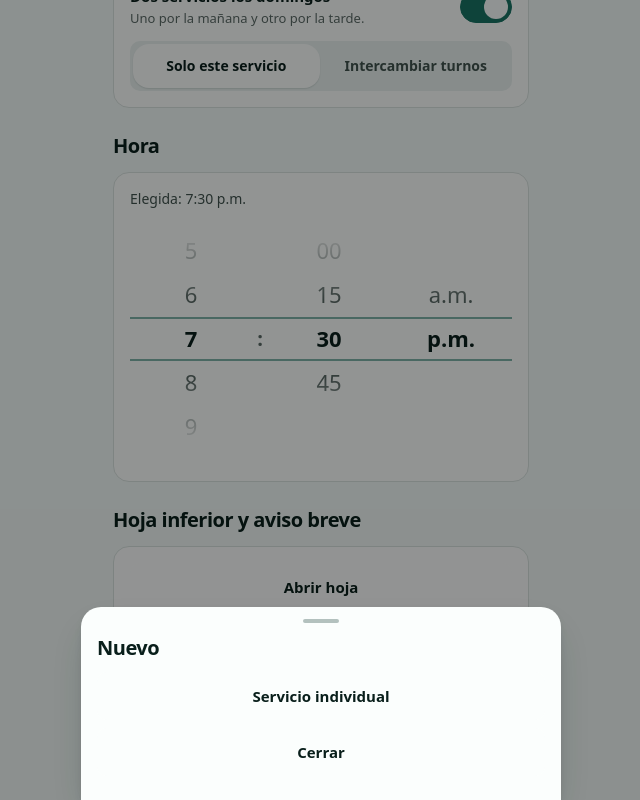
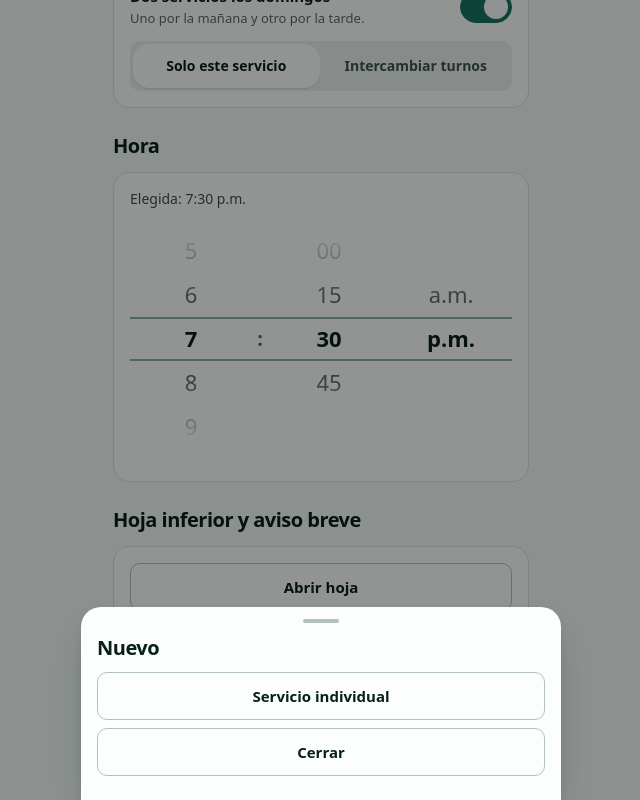
Before and after one commit to pabcrz/plan-lyrics, a React (Vite) app in the folder apps/web/: page /dev/ui in a window 1280 px wide. Both pictures are taken after a click on the button "Abrir hoja". Shown: the part 1491-2291 px from the top of the page, without its empty margins (319-959 px from the left). Built offline with nearby package versions, Linux system fonts and the light colour scheme; no server answers.

Commit message:
fix(web): corrige bordes de botones, área táctil del interruptor y refs en Sheet/Toast

```diff
--- a/apps/web/src/ui/Button.tsx
+++ b/apps/web/src/ui/Button.tsx
@@ -18,9 +18,9 @@ type Props = Common &
   )
 
 const variants: Record<ButtonVariant, string> = {
-  primary: 'bg-accent text-on-accent hover:bg-accent-hover',
+  primary: 'border-transparent bg-accent text-on-accent hover:bg-accent-hover',
   secondary: 'bg-surface border-line-strong hover:bg-surface-2',
-  quiet: 'bg-transparent text-accent hover:bg-accent-soft',
+  quiet: 'border-transparent bg-transparent text-accent hover:bg-accent-soft',
   danger: 'bg-cancel-bg text-cancel-fg border-cancel-bd',
 }
 
@@ -43,7 +43,7 @@ export function Button({
       aria-busy={loading || undefined}
       onClick={loading ? undefined : onClick}
       className={cx(
-        'inline-flex cursor-pointer items-center justify-center gap-2 rounded-md border border-transparent text-[0.9375rem] font-semibold',
+        'inline-flex cursor-pointer items-center justify-center gap-2 rounded-md border text-[0.9375rem] font-semibold',
         'transition-[background-color,transform] duration-(--t-fast) ease-out active:translate-y-px',
         'disabled:cursor-not-allowed disabled:opacity-45',
         size,
--- a/apps/web/src/ui/PersonPicker.tsx
+++ b/apps/web/src/ui/PersonPicker.tsx
@@ -39,7 +39,8 @@ export function PersonOption({
   add?: boolean
 }) {
   return (
-    <div
+    <button
+      type="button"
       id={id}
       role="option"
       aria-selected={active}
@@ -54,7 +55,7 @@ export function PersonOption({
       )}
     >
       {children}
-    </div>
+    </button>
   )
 }
 
--- a/apps/web/src/ui/Sheet.tsx
+++ b/apps/web/src/ui/Sheet.tsx
@@ -22,7 +22,9 @@ export function Sheet({
   const titleId = useId()
   const panel = useRef<HTMLDivElement>(null)
   const onCloseRef = useRef(onClose)
-  onCloseRef.current = onClose
+  useEffect(() => {
+    onCloseRef.current = onClose
+  })
 
   useEffect(() => {
     if (!open) return
@@ -64,6 +66,7 @@ export function Sheet({
   if (!open) return null
   return createPortal(
     <div
+      role="presentation"
       className="fixed inset-0 z-50 flex items-end justify-center bg-[oklch(0_0_0/0.42)]"
       onMouseDown={(event) => {
         if (event.target === event.currentTarget) onClose()
--- a/apps/web/src/ui/Switch.tsx
+++ b/apps/web/src/ui/Switch.tsx
@@ -37,6 +37,7 @@ export function Switch({
           'relative h-8 w-[52px] flex-none cursor-pointer rounded-full border p-0 disabled:cursor-not-allowed disabled:opacity-45',
           checked ? 'border-accent bg-accent' : 'border-line-strong bg-surface-2',
           'after:absolute after:top-[3px] after:left-[3px] after:size-6 after:rounded-full after:content-[""]',
+          'before:absolute before:inset-x-0 before:-inset-y-1.5 before:content-[""]', // área táctil de 44 px
           'after:transition-transform after:duration-(--t-fast)',
           checked ? 'after:translate-x-5 after:bg-on-accent' : 'after:bg-text-3',
         )}
--- a/apps/web/src/ui/TimeWheel.tsx
+++ b/apps/web/src/ui/TimeWheel.tsx
@@ -57,21 +57,23 @@ function Column<T extends number | string>({
     >
       <div aria-hidden="true" className="h-[88px]" />
       {items.map((item, i) => (
-        <div
+        <button
+          type="button"
           key={item}
           role="option"
+          tabIndex={-1}
           aria-selected={i === index}
           onClick={() => {
             move(i)
             ref.current?.scrollTo?.({ top: i * ITEM, behavior: 'smooth' })
           }}
           className={cx(
-            'flex h-11 cursor-pointer snap-center items-center justify-center text-[1.375rem] tabular-nums select-none',
+            'flex h-11 w-full cursor-pointer snap-center items-center justify-center border-0 bg-transparent p-0 text-[1.375rem] tabular-nums select-none',
             i === index ? 'font-semibold text-text' : 'font-medium text-text-3',
           )}
         >
           {text(item)}
-        </div>
+        </button>
       ))}
       <div aria-hidden="true" className="h-[88px]" />
     </div>
--- a/apps/web/src/ui/Toast.tsx
+++ b/apps/web/src/ui/Toast.tsx
@@ -16,7 +16,9 @@ export function Toast({
   duration?: number
 }) {
   const dismiss = useRef(onDismiss)
-  dismiss.current = onDismiss
+  useEffect(() => {
+    dismiss.current = onDismiss
+  })
   useEffect(() => {
     const timer = setTimeout(() => dismiss.current(), duration)
     return () => clearTimeout(timer)
```
Also changed, not shown: 1 other file (tests, documents, lock files or other folders).
